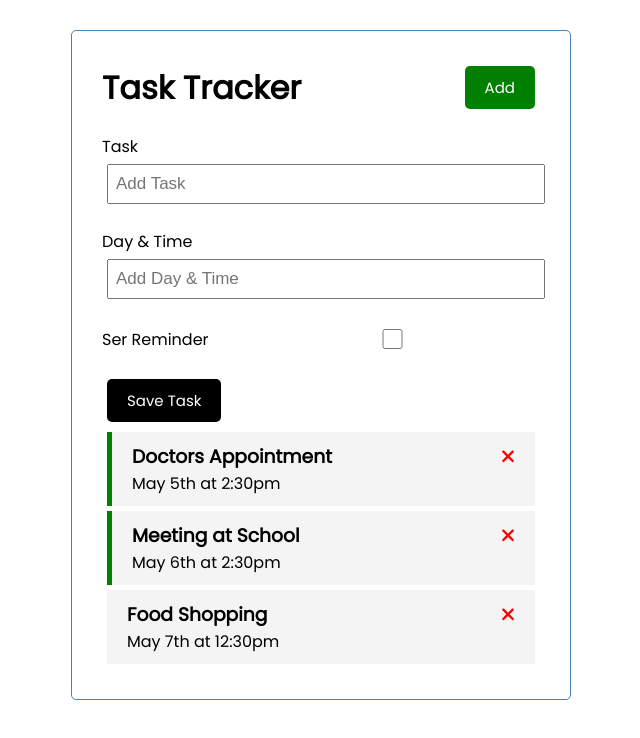
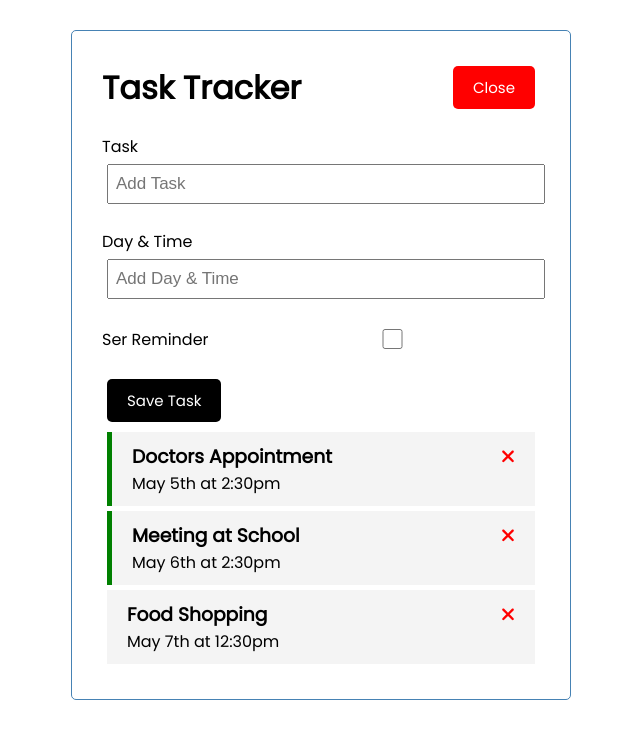
Before and after one commit to wesely1996/angular-crash, an Angular app: page / in a window 1280 px wide. Both pictures are taken after a click on the button "Add". Shown: the top 738 px of the page, without its empty margins (319-959 px from the left). Built offline with nearby package versions, Linux system fonts and the light colour scheme; data requests are answered from the project's data file.

Commit message:
Toggle show form + Subscription

```diff
--- a/src/app/components/add-task/add-task.component.html
+++ b/src/app/components/add-task/add-task.component.html
@@ -1,4 +1,4 @@
-<form (ngSubmit)="onSubmit()" class="add-form">
+<form (ngSubmit)="onSubmit()" class="add-form" *ngIf="showAddTask">
     <div class="form-control">
         <label for="text">Task</label>
         <input type="text" name="text"
--- a/src/app/components/add-task/add-task.component.ts
+++ b/src/app/components/add-task/add-task.component.ts
@@ -1,5 +1,7 @@
 import { Component, OnInit, Output, EventEmitter } from '@angular/core';
 import { Task } from 'src/app/Tasks';
+import { UiService } from 'src/app/services/ui.service';
+import {Subscription} from 'rxjs';
 
 @Component({
   selector: 'app-add-task',
@@ -13,8 +15,12 @@
   text: string = '';
   day: string = '';
   reminder: boolean = false;
+  showAddTask: boolean = false;
+  subscription: Subscription = new Subscription;
 
-  constructor() { }
+  constructor(private uiService: UiService) {
+    this.subscription = this.uiService.onToggle().subscribe(value => this.showAddTask = value)
+  }
 
   ngOnInit(): void {
   }
--- a/src/app/components/header/header.component.html
+++ b/src/app/components/header/header.component.html
@@ -1,4 +1,6 @@
 <header>
     <h1>{{title}}</h1>
-    <app-button color="green" text="Add" (btnClick)="toggleAddTask()"></app-button>
+    <app-button color="{{showAddTask ? 'red' : 'green'}}"
+    text="{{showAddTask ? 'Close' : 'Add'}}"
+    (btnClick)="toggleAddTask()"></app-button>
 </header>
--- a/src/app/components/header/header.component.ts
+++ b/src/app/components/header/header.component.ts
@@ -1,4 +1,6 @@
 import { Component, OnInit } from '@angular/core';
+import { UiService } from 'src/app/services/ui.service';
+import {Subscription} from 'rxjs';
 
 @Component({
   selector: 'app-header',
@@ -7,15 +9,19 @@
 })
 export class HeaderComponent implements OnInit {
 
-  constructor() { }
+  title : string = 'Task Tracker';
+  showAddTask : boolean = false;
+  subscription: Subscription = new Subscription;
 
-  title : string = 'Task Tracker';
+  constructor(private uiService: UiService) {
+    this.subscription = this.uiService.onToggle().subscribe(value => this.showAddTask = value);
+  }
 
   ngOnInit(): void {
   }
 
   toggleAddTask(){
-    console.log("Toggle")
+    this.uiService.toggleAddTask();
   }
 
 }
--- /dev/null
+++ b/src/app/services/ui.service.ts
@@ -0,0 +1,22 @@
+import { Injectable } from '@angular/core';
+import {Observable, Subject} from 'rxjs';
+
+@Injectable({
+  providedIn: 'root'
+})
+export class UiService {
+
+  private showAddTask: boolean = false;
+  private subject = new Subject<any>();
+
+  constructor() { }
+
+  toggleAddTask(): void{
+    this.showAddTask = !this.showAddTask;
+    this.subject.next(this.showAddTask);
+  }
+
+  onToggle(): Observable<any>{
+    return this.subject.asObservable();
+  }
+}
```
Also changed, not shown: 1 other file (tests, documents, lock files or other folders).
